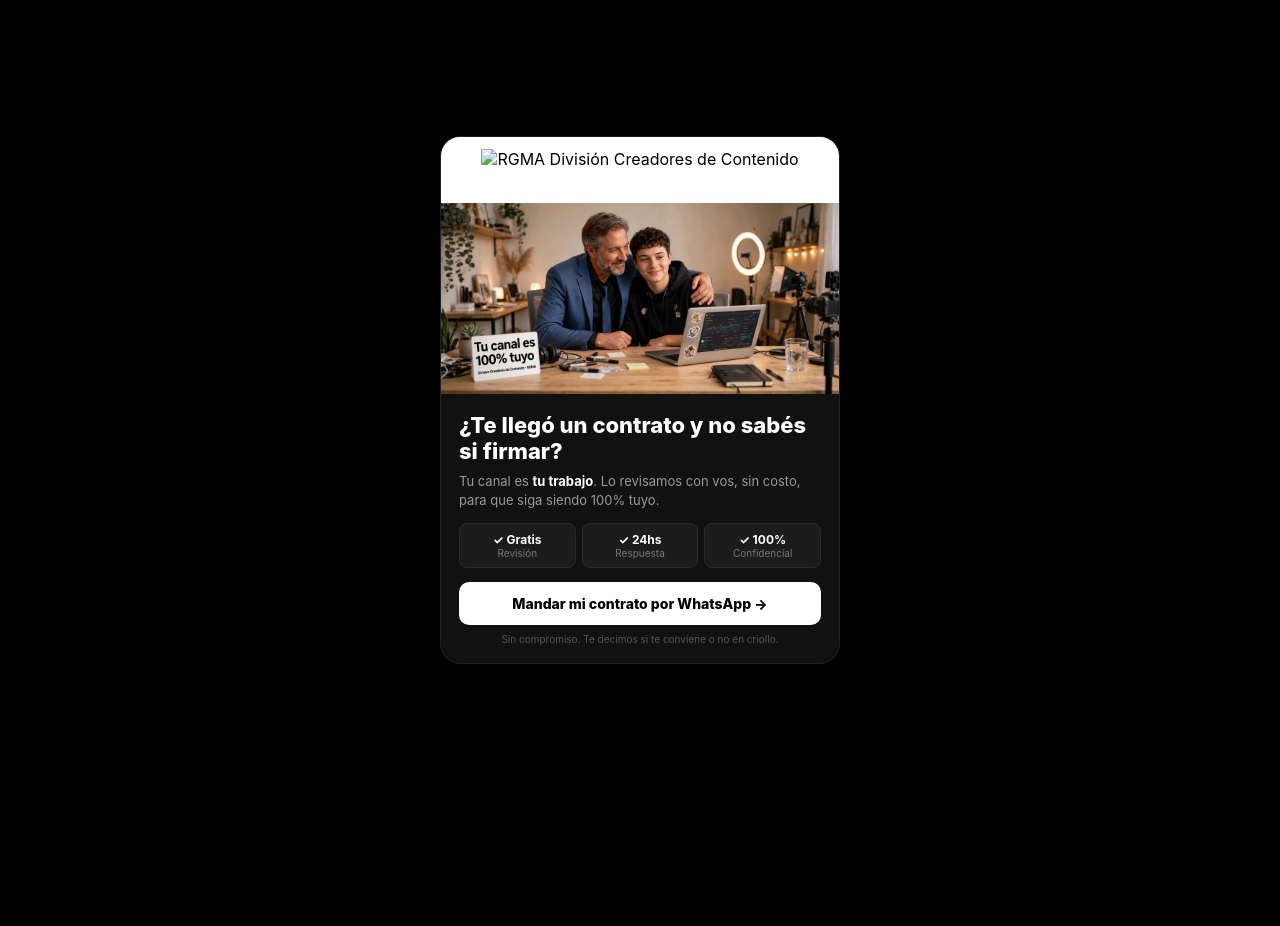
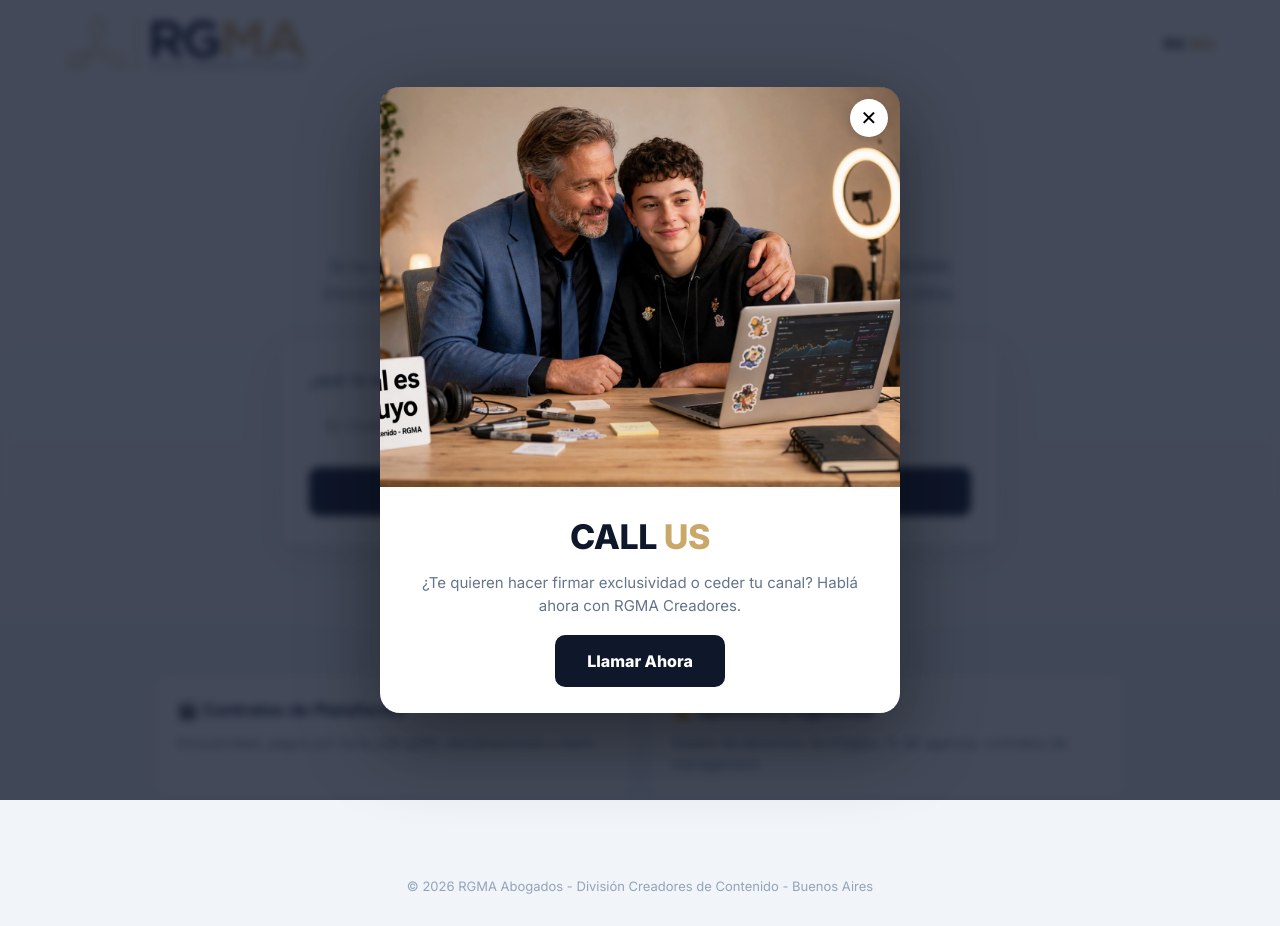
Before and after one commit to rigantijuanpablo-prog/streamers, a plain HTML site: page index.html in a window 1280 px wide. Before the commit the page ends 800 px from the top, so only its background shows below. Drawn offline with Linux system fonts and the light colour scheme.

Commit message:
Refactor index.html for layout and styling enhancements
Updated the HTML structure and styles for improved layout and design.

```diff
--- a/index.html
+++ b/index.html
@@ -3,54 +3,77 @@
 <head>
 <meta charset="UTF-8">
 <meta name="viewport" content="width=device-width, initial-scale=1.0">
-<title>RGMA | División Creadores de Contenido</title>
+<meta name="description" content="RGMA División Creadores - Si no sabés qué te quieren hacer firmar, no firmes.">
+<link rel="icon" type="image/png" href="rgma-isotipo.png">
+<title>RGMA | NO FIRMES... - División Creadores de Contenido</title>
+<link href="https://fonts.googleapis.com/css2?family=Inter:wght@400;600;700;800&display=swap" rel="stylesheet">
 <style>
-  *{margin:0;padding:0;box-sizing:border-box;font-family:Inter,sans-serif}
-  body{background:#000;display:flex;align-items:center;justify-content:center;min-height:100vh;padding:12px}
-  .popup{
-    width:100%;max-width:400px;background:#111;border-radius:20px;
-    overflow:hidden;border:1px solid #222;
-  }
-  /* LOGO ARRIBA SOLO */
-  .popup-header{
-    background:#fff;padding:12px;display:flex;align-items:center;justify-content:center
-  }
-  .popup-header img{height:42px;width:auto;object-fit:contain}
-  /* FOTO COMPLETA SIN CORTAR */
-  .popup-img{width:100%;height: auto}
-  .popup-img img{width:100%;height:auto;display:block;object-fit:contain}
-  .popup-body{padding:18px}
-  .popup-body h2{color:#fff;font-size:22px;line-height:1.2;font-weight:800;margin-bottom:8px}
-  .popup-body p{color:#999;font-size:13px;line-height:1.4;margin-bottom:14px}
-  .popup-body p strong{color:#fff}
-  .tags{display:flex;gap:6px;margin-bottom:14px}
-  .tag{flex:1;background:#1c1c1c;border:1px solid #2a2a2a;border-radius:8px;padding:8px;text-align:center;color:#fff;font-size:12px;font-weight:700}
-  .tag span{color:#777;font-size:10px;display:block;font-weight:400}
-  .btn{width:100%;background:#fff;color:#000;border:0;padding:13px;border-radius:10px;font-weight:800;font-size:14px;cursor:pointer}
-  .small{color:#555;font-size:10px;text-align:center;margin-top:8px}
+*{box-sizing:border-box;margin:0;padding:0;font-family:'Inter',sans-serif}
+body{background:#F1F5F9;color:#1E293B;line-height:1.5}
+.navbar{display:flex;justify-content:space-between;align-items:center;padding:12px 5%;background:#fff;border-bottom:1.5px solid #E2E8F0;position:sticky;top:0;z-index:100}
+.navbar img{height:62px;width:auto;display:block}
+.hero{padding:80px 5% 80px;background:linear-gradient(180deg,#fff 0%,#F8FAFC 100%);text-align:center;display:flex;flex-direction:column;align-items:center}
+.hero h1{font-size:76px;font-weight:800;color:#0F172A;letter-spacing:-2.5px;line-height:0.9;max-width:900px;margin:0 auto}
+.hero h1 .gold{color:#C9A86A;display:block}
+.hero p{font-size:18px;color:#64748B;margin:18px auto 32px;max-width:680px;line-height:1.5}
+.search-box{margin:0 auto;background:#fff;border-radius:16px;box-shadow:0 12px 40px rgba(15,23,42,.10);max-width:720px;padding:28px;border:1px solid #E2E8F0;text-align:left;width:100%}
+.search-box label{font-size:13px;font-weight:700;color:#475569;letter-spacing:.5px;text-transform:uppercase}
+.search-box input{width:100%;padding:15px 16px;margin:8px 0 16px;border:1.5px solid #E2E8F0;border-radius:10px;font-size:15px;outline:none}
+.search-box button{width:100%;padding:15px;background:#0F172A;color:#fff;border:none;border-radius:10px;font-weight:700;font-size:15px;cursor:pointer}
+.search-box button:hover{background:#1E293B}
+.divisiones{padding:50px 5%;display:grid;grid-template-columns:1fr 1fr;gap:18px;max-width:1100px;margin:0 auto}
+.card{background:#fff;border-radius:14px;padding:22px;border:1px solid #E2E8F0}
+.card h3{font-size:17px;margin-bottom:8px}
+.card p{font-size:14px;color:#64748B}
+#popup-overlay{position:fixed;inset:0;background:rgba(15,23,42,0.78);display:flex;align-items:center;justify-content:center;z-index:9999;padding:16px;backdrop-filter:blur(4px)}
+#popup-box{background:#fff;width:100%;max-width:520px;border-radius:20px;overflow:hidden;box-shadow:0 25px 80px rgba(0,0,0,0.45);position:relative;animation:pop .3s ease}
+@keyframes pop{from{transform:scale(.9);opacity:0}to{transform:scale(1);opacity:1}}
+#popup-box img{width:100%;height:400px;object-fit:cover;object-position:top center;display:block;background:#0F172A}
+#popup-content{padding:24px 22px 26px;text-align:center}
+#popup-content h2{font-size:34px;font-weight:800;color:#0F172A;letter-spacing:-.5px}
+#popup-content h2 span{color:#C9A86A}
+#popup-content p{color:#64748B;margin:10px 0 18px;font-size:15px}
+.btn-call{display:inline-block;background:#0F172A;color:#fff;padding:14px 32px;border-radius:10px;font-weight:800;text-decoration:none;font-size:16px}
+.btn-call:hover{background:#C9A86A}
+#popup-close{position:absolute;top:12px;right:12px;background:#fff;border:none;width:38px;height:38px;border-radius:50%;font-size:20px;cursor:pointer;box-shadow:0 2px 10px rgba(0,0,0,.15)}
+footer{padding:30px 5%;text-align:center;color:#94A3B8;font-size:13px}
+@media(max-width:768px){.hero h1{font-size:48px}.divisiones{grid-template-columns:1fr}#popup-box img{height:300px}}
 </style>
 </head>
 <body>
-
-<div class="popup">
-  <div class="popup-header">
-    <img src="rgame-division-creadores.jpg" alt="RGMA División Creadores de Contenido">
-  </div>
-  <div class="popup-img">
-    <img src="foto-popup-creadores.jpg" alt="Tu canal es 100% tuyo">
-  </div>
-  <div class="popup-body">
-    <h2>¿Te llegó un contrato y no sabés si firmar?</h2>
-    <p>Tu canal es <strong>tu trabajo</strong>. Lo revisamos con vos, sin costo, para que siga siendo 100% tuyo.</p>
-    <div class="tags">
-      <div class="tag">✓ Gratis<span>Revisión</span></div>
-      <div class="tag">✓ 24hs<span>Respuesta</span></div>
-      <div class="tag">✓ 100%<span>Confidencial</span></div>
-    </div>
-    <button class="btn" onclick="window.open('https://wa.me/549XXXXXXXXXX?text=Hola%20RGMA%20quiero%20revisar%20mi%20contrato','_blank')">Mandar mi contrato por WhatsApp →</button>
-    <div class="small">Sin compromiso. Te decimos si te conviene o no en criollo.</div>
-  </div>
+<nav class="navbar">
+<img src="rgma-creadoresdecontenido-blanco.jpg" alt="RGMA Creadores de Contenido">
+<div style="font-weight:800;font-size:14px;letter-spacing:1px">RG <span style="color:#C9A86A">MA</span></div>
+</nav>
+<section class="hero">
+<h1><span class="gold">NO FIRMES...</span></h1>
+<p>Si no sabés qué te quieren hacer firmar como streamer, no firmes. RGMA División Creadores revisa tu contrato con Kick, Twitch o YouTube en 24hs.</p>
+<div class="search-box">
+<label>¿Qué te hicieron firmar?</label>
+<input type="text" id="searchInput" placeholder="Ej: Contrato de exclusividad Kick, cesión de imagen, contrato de agencia, sponsor...">
+<button onclick="alert('En breve un abogado de RGMA Creadores analiza tu cláusula')">Analizar cláusula gratis</button>
 </div>
-
+</section>
+<section class="divisiones">
+<div class="card"><h3>🎬 Contratos de Plataforma</h3><p>Exclusividad, pagos por hora, sub splits, penalizaciones y bans.</p></div>
+<div class="card"><h3>💰 Sponsors y Agencias</h3><p>Cesión de derechos de imagen, % de agencia, contratos de management.</p></div>
+</section>
+<div id="popup-overlay">
+<div id="popup-box">
+<button id="popup-close" onclick="document.getElementById('popup-overlay').style.display='none'">✕</button>
+<img src="foto-popup-creadores.jpg" alt="CALL US RGMA Creadores - NO FIRMES">
+<div id="popup-content">
+<h2>CALL <span>US</span></h2>
+<p>¿Te quieren hacer firmar exclusividad o ceder tu canal? Hablá ahora con RGMA Creadores.</p>
+<a href="https://wa.me/5491135565078?text=Hola%20RGMA%20Creadores%2C%20quiero%20revisar%20mi%20contrato" class="btn-call">Llamar Ahora</a>
+</div>
+</div>
+</div>
+<footer>© 2026 RGMA Abogados - División Creadores de Contenido - Buenos Aires</footer>
+<script>
+document.getElementById('popup-overlay').addEventListener('click', function(e){
+if(e.target === this) this.style.display='none';
+});
+</script>
 </body>
 </html>
```
